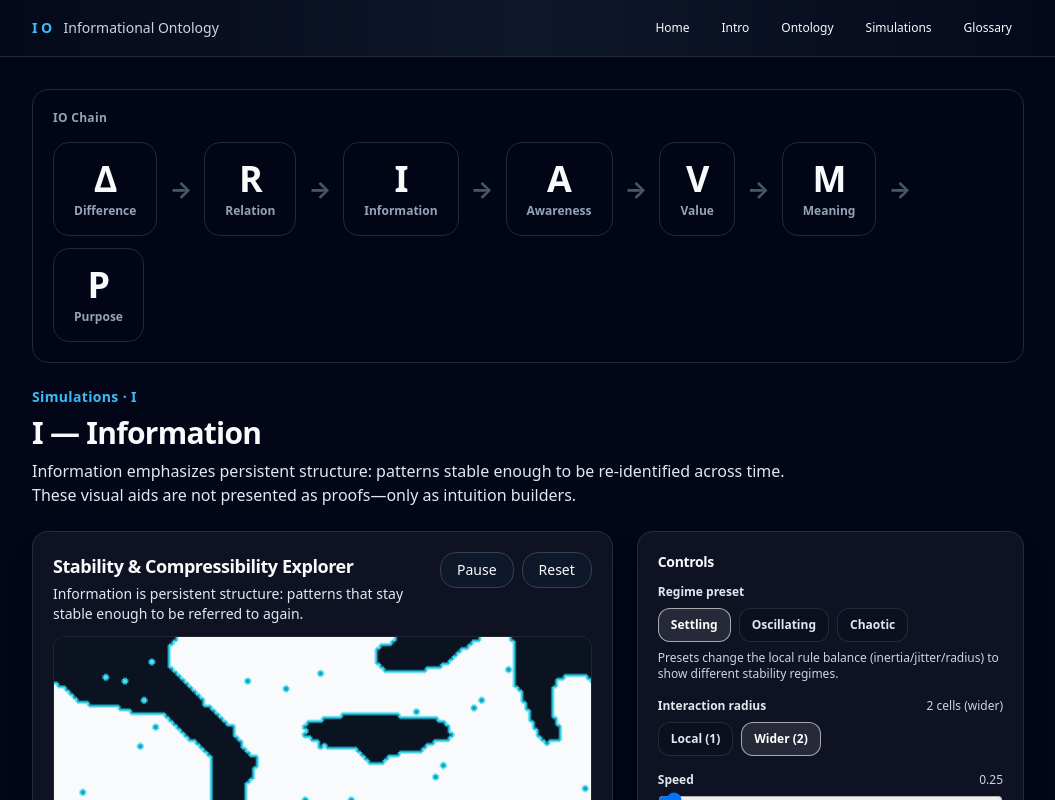
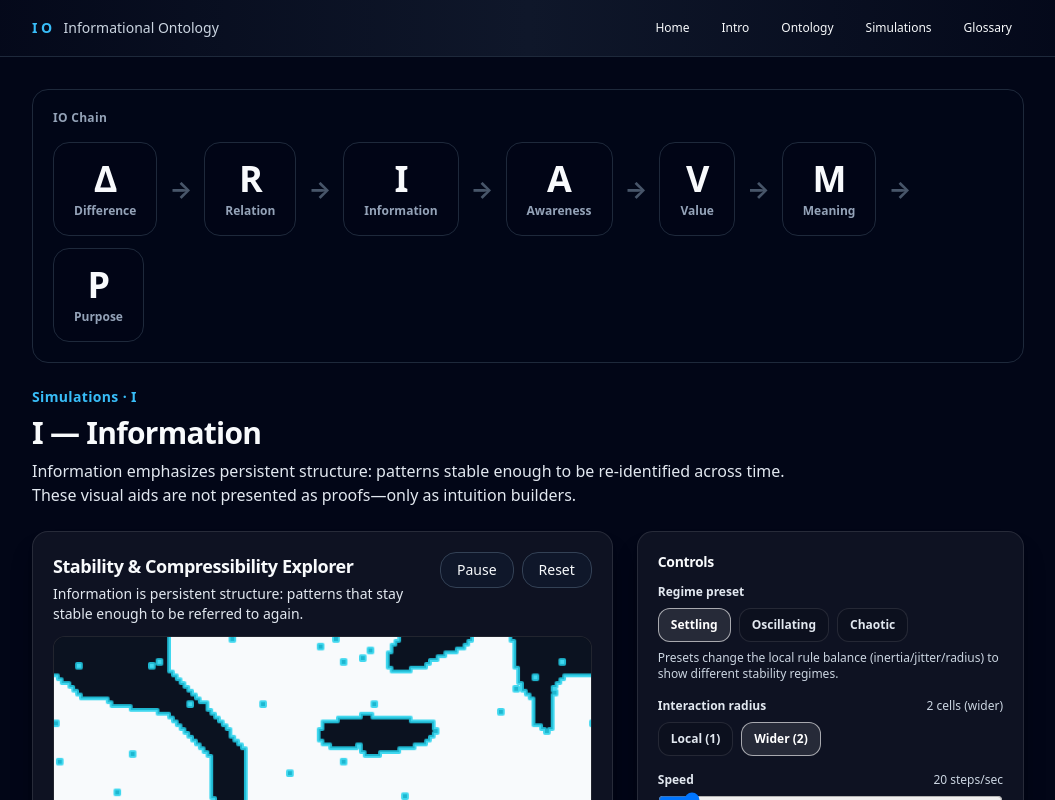
Before and after one commit to MindsEye69/information-ontology-site, a Next.js app: page /simulations/information in a window 1280 px wide. Shown: the top 800 px of the page, without its empty margins (112-1167 px from the left). Built offline with nearby package versions, Linux system fonts and the light colour scheme.

Commit message:
Last fix to I sim

```diff
--- a/components/sims/InformationStabilityEngine.tsx
+++ b/components/sims/InformationStabilityEngine.tsx
@@ -8,7 +8,7 @@ type PresetId = "chaotic" | "settling" | "oscillating";
 
 type Params = {
   size: number;
-  speed: number;          // steps per animation frame (may be < 1)
+  speed: number;          // steps per second (time-based, so 1 can be truly slow)
   radius: 1 | 2;
   inertia: number;        // chance to keep current
   jitter: number;         // random flips
@@ -53,17 +53,18 @@ export default function InformationStabilityEngine() {
   const prev2Ref = useRef<Uint8Array | null>(null);
 
   // per-cell change counter within a sliding window
-  const changesRef = useRef<Uint16Array | null>(null);
-  const tickRef = useRef(0);
+  // exponential moving average of "did this cell change" (≈ sliding window without storing history)
+  const changeEmaRef = useRef<Float32Array | null>(null);
 
   const stepAccRef = useRef(0);
+  const lastTimeRef = useRef<number>(0);
 
   const [running, setRunning] = useState(true);
   const [preset, setPreset] = useState<PresetId>("settling");
 
   const [params, setParams] = useState<Params>({
     size: 140,
-    speed: 0.25,
+    speed: 20,
     radius: 2,
     inertia: 0.78,
     jitter: 0.004,
@@ -85,7 +86,7 @@ export default function InformationStabilityEngine() {
     const t = new Uint8Array(n);
     const p1 = new Uint8Array(n);
     const p2 = new Uint8Array(n);
-    const ch = new Uint16Array(n);
+    const ema = new Float32Array(n);
 
     // Seed with blocky patches (readable boundaries)
     const patch = 10;
@@ -104,9 +105,9 @@ export default function InformationStabilityEngine() {
     nextRef.current = t;
     prev1Ref.current = p1;
     prev2Ref.current = p2;
-    changesRef.current = ch;
-    tickRef.current = 0;
+    changeEmaRef.current = ema;
     stepAccRef.current = 0;
+    lastTimeRef.current = 0;
   };
 
   // reset on size changes
@@ -137,8 +138,8 @@ export default function InformationStabilityEngine() {
   const stepOnce = () => {
     const s = stateRef.current;
     const t = nextRef.current;
-    const ch = changesRef.current;
-    if (!s || !t || !ch) return;
+    const ema = changeEmaRef.current;
+    if (!s || !t || !ema) return;
 
     const N = params.size;
 
@@ -189,25 +190,12 @@ export default function InformationStabilityEngine() {
       }
     }
 
-    // update change counters (sliding window)
-    tickRef.current += 1;
-    const tick = tickRef.current;
-
+    // update EMA of per-cell change-rate (≈ change frequency over a window)
+    // alpha ~= 1/window so "window" still behaves intuitively.
+    const alpha = 1 / Math.max(1, params.window);
     for (let i = 0; i < N * N; i++) {
-      if (t[i] !== s[i]) {
-        ch[i] += 1;
-      }
-    }
-
-    // periodic decay to approximate a sliding window
-    // (keeps counters bounded and responsive without storing full history)
-    const decayEvery = 10;
-    if (tick % decayEvery === 0) {
-      const decay = decayEvery / Math.max(1, params.window);
-      const factor = clamp01(1 - decay);
-      for (let i = 0; i < N * N; i++) {
-        ch[i] = Math.floor(ch[i] * factor);
-      }
+      const changed = t[i] !== s[i] ? 1 : 0;
+      ema[i] = ema[i] + alpha * (changed - ema[i]);
     }
 
     // shift prev states for oscillating preset
@@ -224,10 +212,16 @@ export default function InformationStabilityEngine() {
   const draw = () => {
     const canvas = canvasRef.current;
     const s = stateRef.current;
-    const ch = changesRef.current;
-    if (!canvas || !s || !ch) return;
+    const ema = changeEmaRef.current;
+    if (!canvas || !s || !ema) return;
 
-    if (running) stepAccRef.current += params.speed;
+    // time-based stepping so the slow end is truly slow (and consistent across devices)
+    const now = typeof performance !== "undefined" ? performance.now() : Date.now();
+    if (lastTimeRef.current === 0) lastTimeRef.current = now;
+    const dt = Math.min(50, now - lastTimeRef.current); // clamp to avoid huge jumps
+    lastTimeRef.current = now;
+
+    if (running) stepAccRef.current += (dt * params.speed) / 1000;
     const steps = running ? Math.floor(stepAccRef.current) : 0;
     stepAccRef.current -= steps;
 
@@ -265,14 +259,16 @@ export default function InformationStabilityEngine() {
     ctx.putImageData(img, 0, 0);
 
     // Outline stable regions: draw edges where a stable cell borders an unstable cell.
-    // Stability proxy: changeRate = changes / window
+    // Stability proxy: EMA(change) (≈ change frequency over "window")
     const thr = params.outlineThreshold;
     const alpha = clamp01(params.outlineStrength);
 
-    const stable = (i: number) => (ch[i] / Math.max(1, params.window)) <= thr;
+    const stable = (i: number) => ema[i] <= thr;
 
     ctx.strokeStyle = `rgba(34, 211, 238, ${alpha})`;
-    ctx.lineWidth = 3;
+    ctx.lineWidth = 4;
+    ctx.lineJoin = "round";
+    ctx.lineCap = "round";
 
     ctx.beginPath();
     for (let y = 0; y < N; y++) {
@@ -404,9 +400,10 @@ export default function InformationStabilityEngine() {
             <Range
               label="Speed"
               value={params.speed}
-              min={0.1}
-              max={8}
-              step={0.1}
+              min={1}
+              max={240}
+              step={1}
+              format={(v) => `${Math.round(v)} steps/sec`}
               onChange={(v) => setParams((p) => ({ ...p, speed: v }))}
             />
 
```
